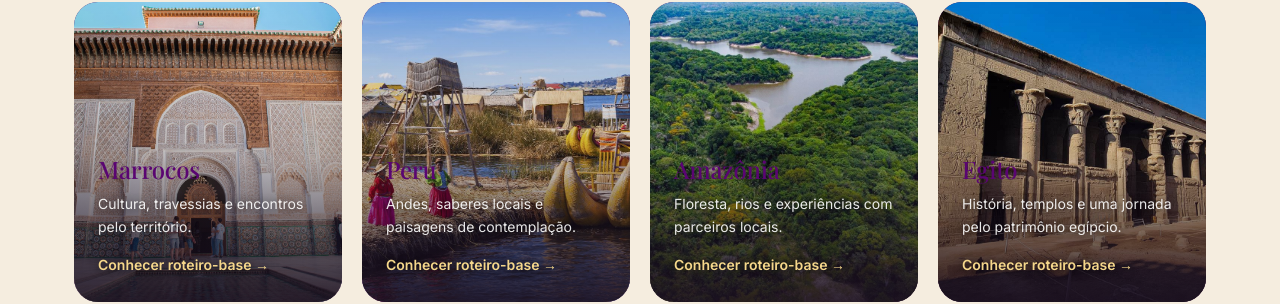
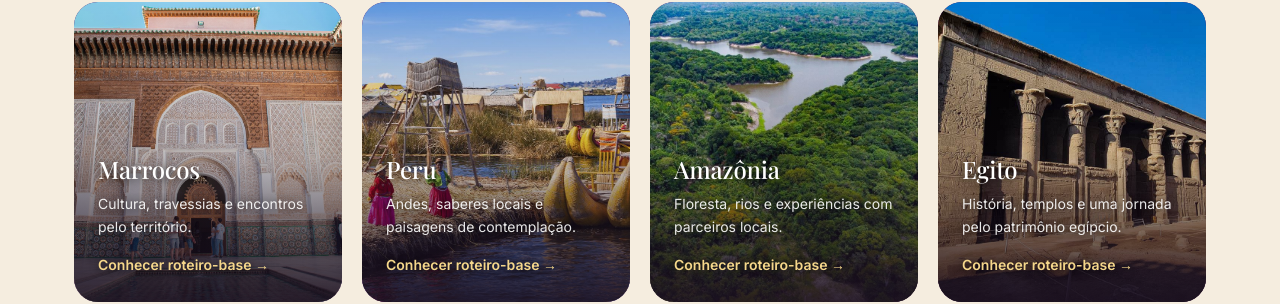
Before and after one commit to adwiserglobal/neosenses, a Next.js app: page /para-facilitadores in a window 1280 px wide. Shown: the part 2386-2690 px from the top of the page. Built offline with nearby package versions, Linux system fonts and the light colour scheme; no server answers; the database is empty; a web font is replaced by a local one.

Commit message:
Force destination card titles to white

```diff
--- a/src/app/(site)/para-facilitadores/page.tsx
+++ b/src/app/(site)/para-facilitadores/page.tsx
@@ -343,7 +343,7 @@ export default async function ParaFacilitadoresPage() {
                 />
                 <div className="absolute inset-0 bg-gradient-to-t from-[#1b1020]/90 via-[#1b1020]/20 to-transparent" />
                 <div className="relative z-10 mt-auto p-6 text-white">
-                  <h3 className="font-heading text-2xl">{destino.nome}</h3>
+                  <h3 className="font-heading text-2xl !text-white [text-shadow:0_2px_10px_rgba(0,0,0,0.8)]">{destino.nome}</h3>
                   <p className="mt-2 text-sm leading-relaxed !text-white/90 [text-shadow:0_1px_8px_rgba(0,0,0,0.7)]">{destino.texto}</p>
                   <span className="mt-4 inline-flex text-sm font-semibold !text-[#f5d78b] [text-shadow:0_1px_8px_rgba(0,0,0,0.8)]">
                     Conhecer roteiro-base →
```
